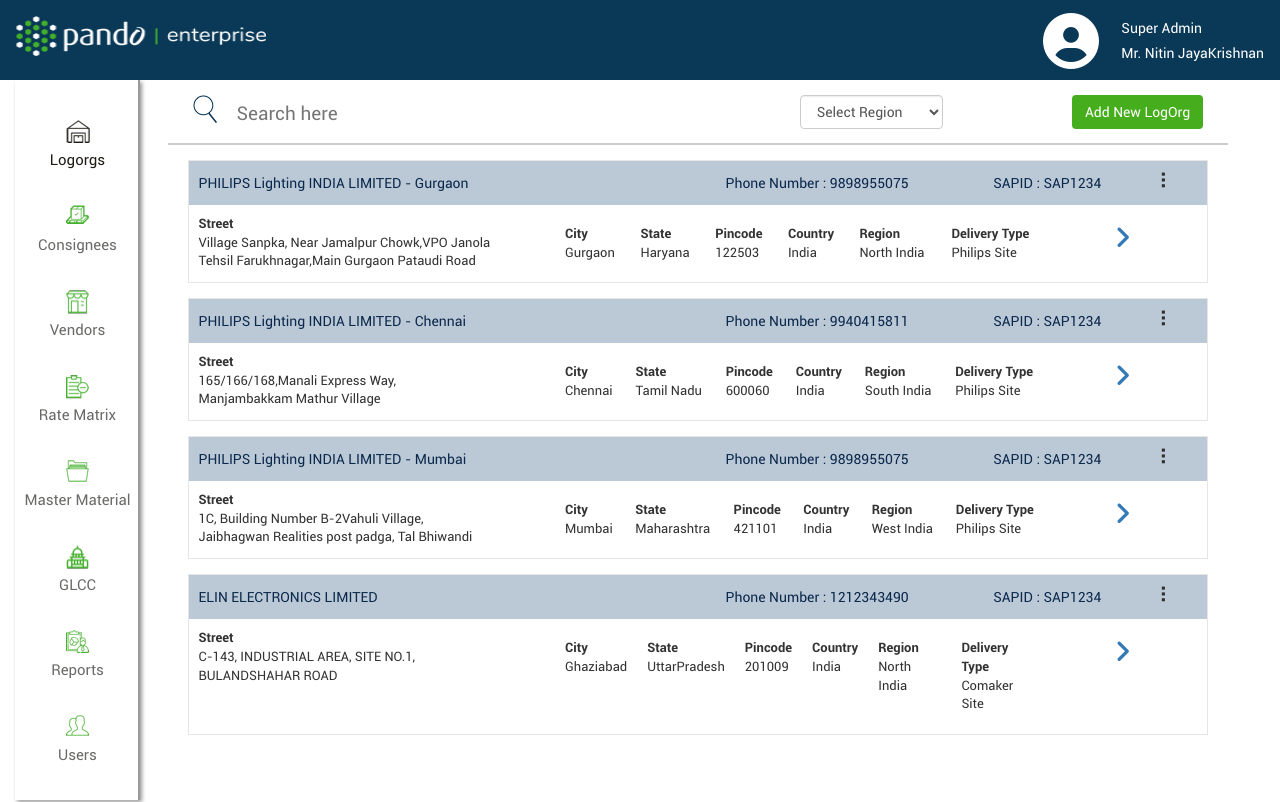
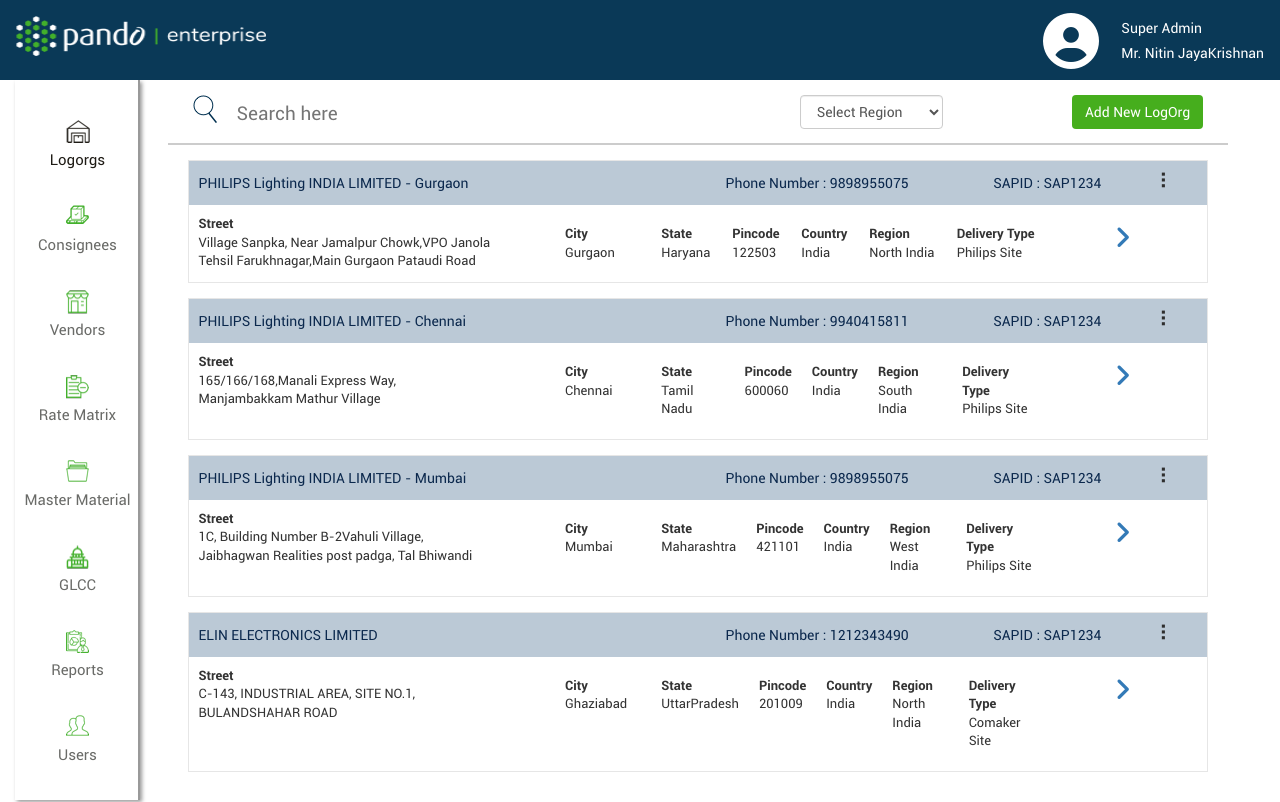
Before and after one commit to nitingupta220/pando3, a plain HTML site: page logorg-main-screen.htm in a window 1280 px wide. Drawn offline with nearby package versions, Linux system fonts and the light colour scheme; files whose address does not match are found by name.

Commit message:
changes in the style.css

```diff
--- a/css/style.css
+++ b/css/style.css
@@ -450,6 +450,10 @@
     width: 35%;
 }
 
+table.details #city {
+    width: 15%;
+}
+
 @media screen and (max-width: 850px) {
     table.details #address {
         width: 0;
--- a/logorg-main-screen.htm
+++ b/logorg-main-screen.htm
@@ -191,7 +191,7 @@
                             <td>
                                 <table width="100%">
                                     <tr>
-                                        <td><span>City</span>{{element.city}}</td>
+                                        <td id="city"><span>City</span>{{element.city}}</td>
                                         <td><span>State</span>{{element.state}}</td>
                                         <td><span>Pincode</span>{{element.zipcode}}</td>
                                         <td><span>Country</span>{{element.country}}</td>
```
